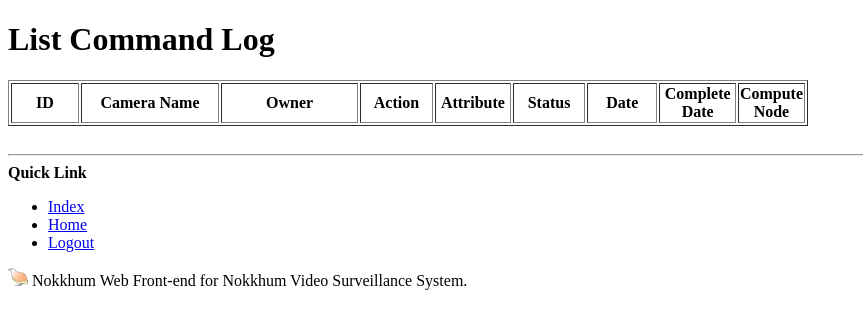
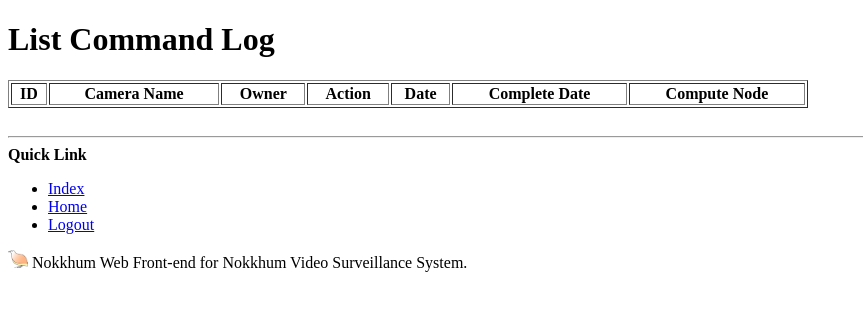
Before and after one commit to sdayu/nokkhum-web, a Python web app: template Nokkhum/nokkhum/templates/admin/command_log/list.mako in a window 1280 px wide. Shown: the top 329 px of the page, without its empty margins (0-863 px from the left). Run offline with Mako, Linux system fonts and the light colour scheme; the template is opened without the code that fills it, so the values that code supplies are empty.

Commit message:
modify command log list

```diff
--- a/Nokkhum/development.ini
+++ b/Nokkhum/development.ini
@@ -17,7 +17,7 @@ mako.directories = nokkhum:templates
 mako.module_directory = /tmp/nokkhum
 
 nokkhum.auth.secret = nokkhum
-nokkhum.default.record_path = /tmp
+nokkhum.default.record_path = /tmp/nokkhum-record
 
 [server:main]
 use = egg:Paste#http
--- a/Nokkhum/nokkhum/templates/admin/command_log/list.mako
+++ b/Nokkhum/nokkhum/templates/admin/command_log/list.mako
@@ -4,24 +4,12 @@
 <h1>List Command Log</h1>
 <section>
 	<table border="1" width="800px" style="text-align: center;">
-		<colgroup>
-      		<col style="width: 10%"/>
-      		<col style="width: 20%"/>
-      		<col style="width: 20%"/>
-      		<col style="width: 10%"/>
-      		<col style="width: 10%"/>
-      		<col style="width: 10%"/>
-      		<col style="width: 10%"/>
-      		<col style="width: 10%"/>
-   		</colgroup>
 		<thead>
   			<tr>
     			<th>ID</th>
     			<th>Camera Name</th>
     			<th>Owner</th>
     			<th>Action</th>
-    			<th>Attribute</th>
-    			<th>Status</th>
     			<th>Date</th>
     			<th>Complete Date</th>
     			<th>Compute Node</th>
@@ -30,11 +18,10 @@
 		<tbody>
 			% for command in command_log:
 			<tr>
-				<td><a href="${request.route_path('admin_command_queue_show', id=command.id)}">${command.id}</a></td>
+				<td>${command.id}</td>
 				<td><a href="${request.route_path('admin_camera_show', id=command.camera.id)}">${command.camera.name}</a></td>
 				<td><a href="${request.route_path('admin_user_show', id=command.owner.id)}">${command.owner.email}</a></td>
 				<td>${command.action}</td>
-				<td>${command.status}</td>
 				<td>${command.command_date}</td>
 				<td>${command.complete_date}</td>
 				<td><a href="${request.route_path('admin_compute_node_show', id=command.compute_node._id)}">${command.compute_node.name}</a></td>
```
